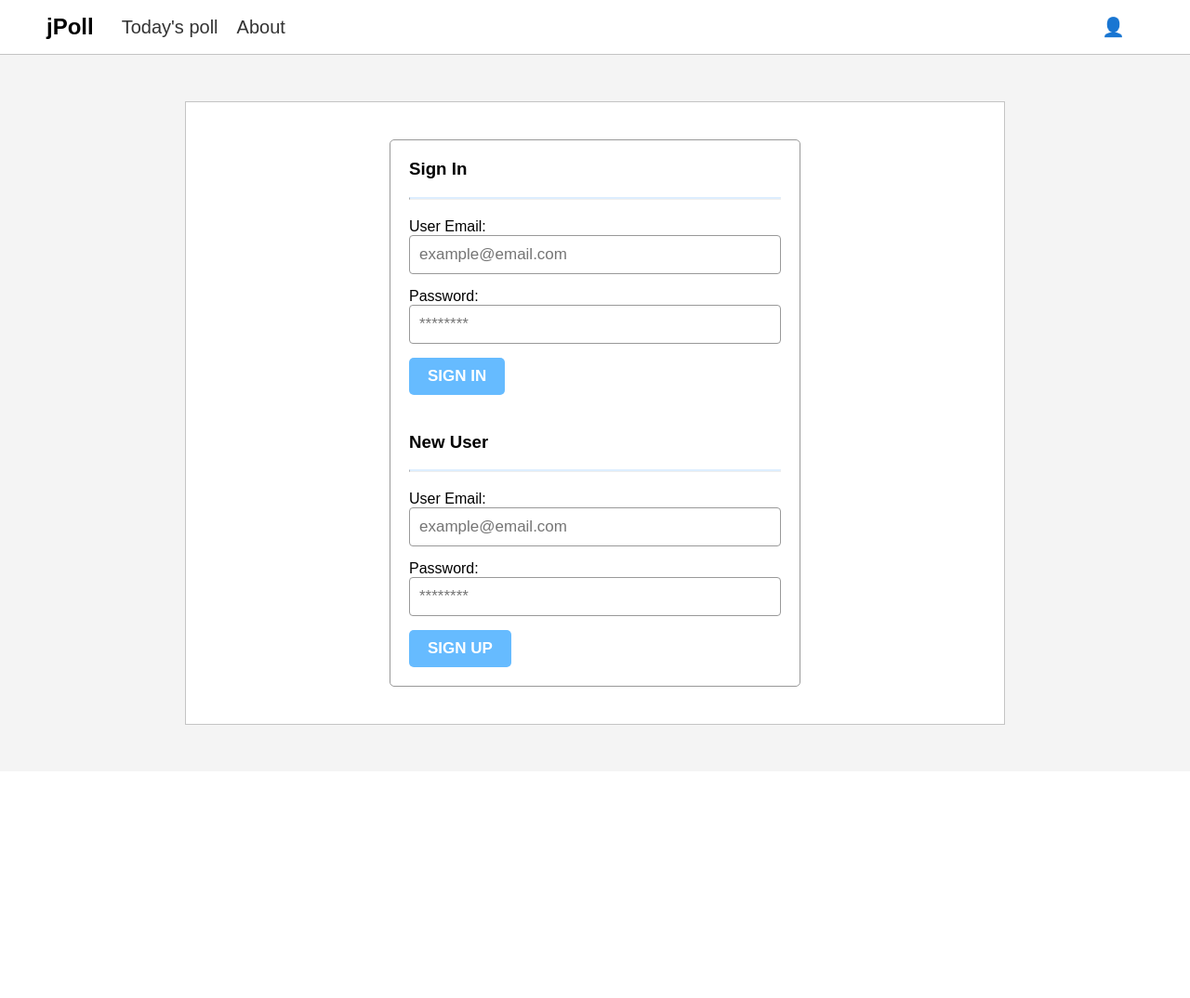
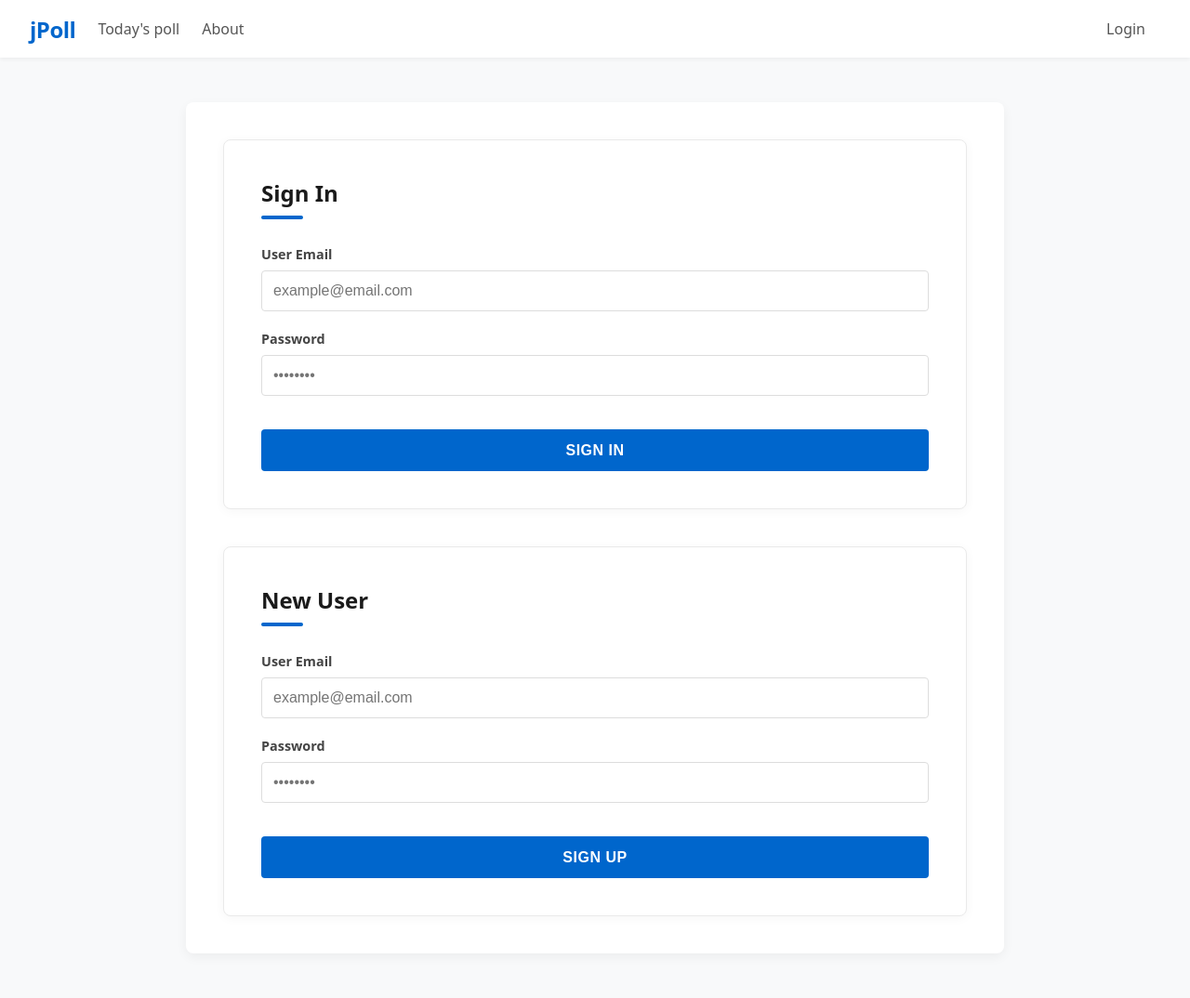
Before and after one commit to KoubekJ1/poll, a Flask app: page /login in a window 1280 px wide. Shown: the whole page at 93% size. Before the commit the page ends 780 px from the top, so only its background shows below. Run offline with Flask 3, Linux system fonts and the light colour scheme.

Commit message:
Made the page nicer

```diff
--- a/templates/base.html
+++ b/templates/base.html
@@ -3,97 +3,150 @@
 
 <head>
     <meta charset="UTF-8">
+    <meta name="viewport" content="width=device-width, initial-scale=1.0">
     <title>jPoll</title>
     <style>
         body {
-            font-family: sans-serif;
+            font-family: system-ui, -apple-system, sans-serif;
             margin: 0;
             padding: 0;
-            background-color: #f4f4f4;
+            background-color: #f8f9fa;
+            color: #333;
         }
 
         .navbar {
-            background-color: #fff;
-            padding: 15px 50px;
-            border-bottom: 1px solid #c4c4c4;
+            background-color: #ffffff;
+            padding: 0.75rem 2rem;
+            box-shadow: 0 2px 4px rgba(0, 0, 0, 0.05);
+            display: flex;
+            align-items: center;
+            gap: 1.5rem;
+            position: sticky;
+            top: 0;
+            z-index: 1000;
+        }
+
+        .navbar h2 {
+            margin: 0;
+            color: #0066cc;
+            font-weight: 700;
+            letter-spacing: -0.5px;
+        }
+
+        .navbar a {
+            text-decoration: none;
+            color: #555;
+            font-size: 1rem;
+            font-weight: 500;
+            transition: color 0.2s ease;
+        }
+
+        .navbar a:hover {
+            color: #0066cc;
+        }
+
+        .navbar .user-section {
+            margin-left: auto;
             display: flex;
             align-items: center;
         }
 
-        .navbar h2 {
-            margin: 0;
-            margin-right: 30px;
-        }
-
-        .navbar a {
-            text-decoration: none;
-            color: #333;
-            margin-right: 20px;
-            font-size: 20px;
-        }
-
-        .navbar .user-icon {
-            margin-left: auto;
-        }
-
         .container {
             max-width: 800px;
-            margin: 50px auto;
-            background: #fff;
-            padding: 40px;
-            border: 1px solid #c4c4c4;
+            margin: 3rem auto;
+            background: #ffffff;
+            padding: 2.5rem;
+            border-radius: 8px;
+            box-shadow: 0 4px 12px rgba(0, 0, 0, 0.05);
         }
 
         .btn {
-            padding: 10px 20px;
-            font-size: 17px;
+            display: inline-block;
+            padding: 0.5rem 1rem;
+            font-size: 0.9rem;
+            text-decoration: none;
             border: none;
-            border-radius: 5px;
+            border-radius: 4px;
             cursor: pointer;
-            color: #fff;
-            font-weight: bold;
+            font-weight: 600;
+            transition: all 0.2s ease;
+            text-align: center;
         }
 
         .btn-primary {
-            background-color: #008cff;
+            background-color: #0066cc;
+            color: #ffffff;
+        }
+
+        .btn-primary:hover {
+            background-color: #0052a3;
         }
 
         .btn-logout {
+            background-color: #fff;
+            color: #dc3545;
+            border: 1px solid #dc3545;
+        }
+
+        .btn-logout:hover {
             background-color: #dc3545;
+            color: #ffffff;
+        }
+
+        .login-icon {
+            font-size: 1.2rem;
+            background: #f0f2f5;
+            width: 36px;
+            height: 36px;
+            display: flex;
+            align-items: center;
+            justify-content: center;
+            border-radius: 50%;
         }
 
         .flash {
-            padding: 10px;
-            margin-bottom: 20px;
+            padding: 1rem;
+            margin-bottom: 1.5rem;
             border-radius: 4px;
+            font-weight: 500;
         }
 
         .flash.success {
             background-color: #d4edda;
             color: #155724;
+            border: 1px solid #c3e6cb;
         }
 
-        .flash.danger {
+        .flash.danger, .flash.error {
             background-color: #f8d7da;
             color: #721c24;
+            border: 1px solid #f5c6cb;
         }
 
         .flash.warning {
             background-color: #fff3cd;
             color: #856404;
+            border: 1px solid #ffeeba;
         }
 
         .form-group {
-            margin-bottom: 15px;
+            margin-bottom: 1.25rem;
         }
 
         .form-control {
             width: 100%;
-            padding: 10px;
-            font-size: 17px;
-            border: 1px solid #999;
+            padding: 0.75rem;
+            font-size: 1rem;
+            border: 1px solid #ddd;
             border-radius: 4px;
             box-sizing: border-box;
+            transition: border-color 0.2s ease, box-shadow 0.2s ease;
+        }
+
+        .form-control:focus {
+            outline: none;
+            border-color: #0066cc;
+            box-shadow: 0 0 0 3px rgba(0, 102, 204, 0.15);
         }
     </style>
 </head>
@@ -106,11 +159,12 @@
         {% if is_admin %}
         <a href="{{ url_for('admin_bugs') }}">Bug Reports</a>
         {% endif %}
-        <div class="user-icon">
+
+        <div class="user-section">
             {% if session.user_id %}
-            <a href="{{ url_for('logout') }}" class="btn btn-logout" style="color: white; font-size: 14px;">Logout</a>
+            <a href="{{ url_for('logout') }}" class="btn btn-logout">Logout</a>
             {% else %}
-            <a href="{{ url_for('login') }}">👤</a>
+            <a href="{{ url_for('login') }}" class="btn" title="Login">Login</a>
             {% endif %}
         </div>
     </div>
--- a/templates/login.html
+++ b/templates/login.html
@@ -1,33 +1,88 @@
 {% extends 'base.html' %}
 
 {% block content %}
-    <div style="max-width: 400px; margin: 0 auto; border: 1px solid #999; padding: 20px; border-radius: 5px;">
-        <h3 style="margin-top: 0;">Sign In</h3>
-        <hr style="border-top: 2px solid #ddeeff; margin-bottom: 20px;">
+<style>
+    .auth-container {
+        display: flex;
+        flex-wrap: wrap;
+        gap: 2.5rem;
+        max-width: 850px;
+        margin: 0 auto;
+    }
+
+    .auth-card {
+        flex: 1;
+        min-width: 300px;
+        background: #ffffff;
+        padding: 2.5rem;
+        border-radius: 8px;
+        box-shadow: 0 2px 12px rgba(0, 0, 0, 0.04);
+        border: 1px solid #eaeaea;
+    }
+
+    .auth-card h3 {
+        margin-top: 0;
+        color: #1a1a1a;
+        font-size: 1.5rem;
+        margin-bottom: 0.5rem;
+    }
+
+    .auth-divider {
+        height: 4px;
+        background: #0066cc;
+        width: 45px;
+        margin-bottom: 1.75rem;
+        border-radius: 2px;
+    }
+
+    .form-label {
+        display: block;
+        margin-bottom: 0.5rem;
+        font-weight: 600;
+        color: #444;
+        font-size: 0.9rem;
+    }
+
+    .auth-btn {
+        width: 100%;
+        padding: 0.85rem;
+        font-size: 1rem;
+        margin-top: 1rem;
+        letter-spacing: 0.5px;
+    }
+</style>
+
+<div class="auth-container">
+    <div class="auth-card">
+        <h3>Sign In</h3>
+        <div class="auth-divider"></div>
         <form action="{{ url_for('api_user_login') }}" method="POST">
             <div class="form-group">
-                <label>User Email:</label>
+                <label class="form-label">User Email</label>
                 <input type="email" name="email" class="form-control" placeholder="example@email.com" required>
             </div>
             <div class="form-group">
-                <label>Password:</label>
-                <input type="password" name="password" class="form-control" placeholder="********" required>
+                <label class="form-label">Password</label>
+                <input type="password" name="password" class="form-control" placeholder="••••••••" required>
             </div>
-            <button type="submit" class="btn btn-primary" style="background-color: #66bbff;">SIGN IN</button>
+            <button type="submit" class="btn btn-primary auth-btn">SIGN IN</button>
         </form>
+    </div>
 
-        <h3 style="margin-top: 40px;">New User</h3>
-        <hr style="border-top: 2px solid #ddeeff; margin-bottom: 20px;">
+    <div class="auth-card">
+        <h3>New User</h3>
+        <div class="auth-divider"></div>
         <form action="{{ url_for('api_user_register') }}" method="POST">
             <div class="form-group">
-                <label>User Email:</label>
+                <label class="form-label">User Email</label>
                 <input type="email" name="email" class="form-control" placeholder="example@email.com" required>
             </div>
             <div class="form-group">
-                <label>Password:</label>
-                <input type="password" name="password" class="form-control" placeholder="********" required>
+                <label class="form-label">Password</label>
+                <input type="password" name="password" class="form-control" placeholder="••••••••" required>
             </div>
-            <button type="submit" class="btn btn-primary" style="background-color: #66bbff;">SIGN UP</button>
+            <button type="submit" class="btn btn-primary auth-btn">SIGN UP</button>
         </form>
     </div>
+</div>
 {% endblock %}
```
